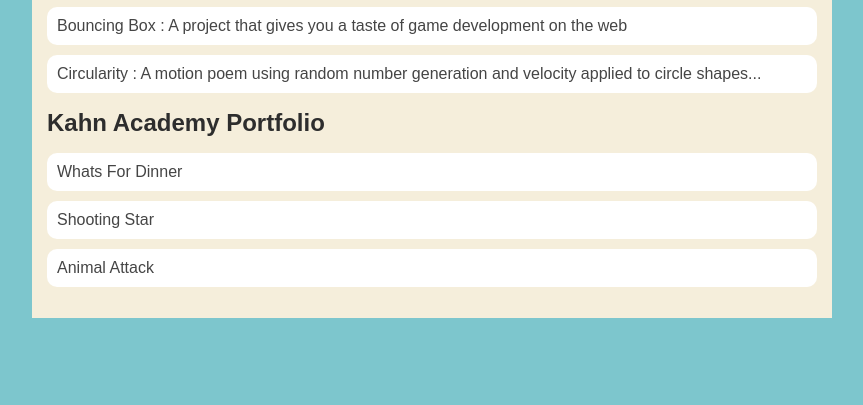
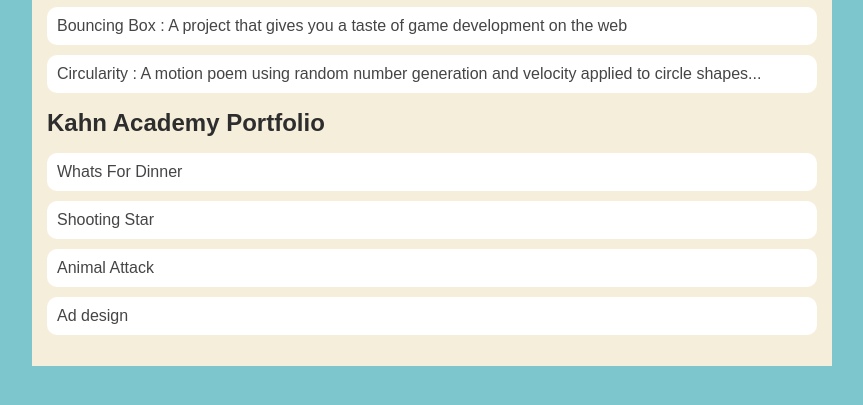
Before and after one commit to EvanMurillo/EvanMurillo.github.io, a plain HTML site: page portfolio.html in a window 1280 px wide. Shown: the part 197-602 px from the top of the page, without its empty margins (208-1071 px from the left). Drawn offline with Linux system fonts and the light colour scheme.

Commit message:
added ad design

```diff
--- a/portfolio.html
+++ b/portfolio.html
@@ -32,6 +32,7 @@
                     <li><a href="https://www.khanacademy.org/computer-programming/spin-off-of-project-whats-for-dinner/6129554043617280" >Whats For Dinner</a></li>
                     <li><a href="https://www.khanacademy.org/computer-programming/spin-off-of-project-shooting-star/5284148463190016" >Shooting Star </a></li>
                     <li><a href="https://www.khanacademy.org/computer-programming/spin-off-of-project-animal-attack/5994824437514240"  > Animal Attack</a></li>
+                    <li><a href="https://www.khanacademy.org/computer-programming/spin-off-of-project-ad-design/6424729258213376"  >Ad design</a></li>
                 </ul>
             </div>
       </main>
```
